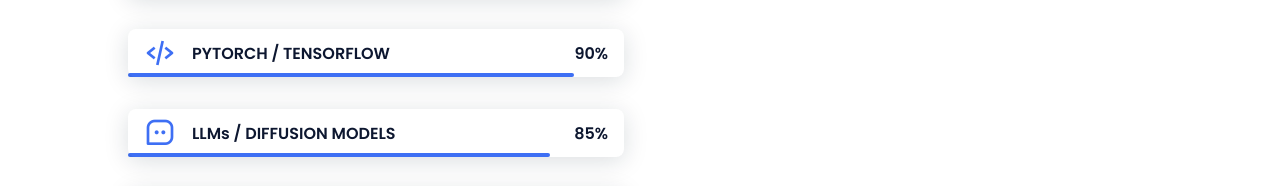
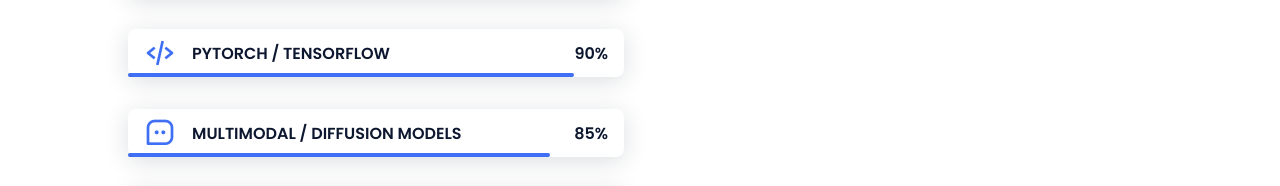
Before and after one commit to Bennnna/dev, a plain HTML site: page index.html in a window 1280 px wide. Shown: the part 2337-2523 px from the top of the page. Drawn offline with nearby package versions, Linux system fonts and the light colour scheme.

Commit message:
Update index.html

```diff
--- a/index.html
+++ b/index.html
@@ -197,7 +197,7 @@
                     <div class="skills__data">
                         <div class="skills__names">
                             <i class='bx bx-message-square-dots skills__icon'></i>
-                            <span class="skills__name">LLMs / DIFFUSION MODELS</span>
+                            <span class="skills__name">MULTIMODAL / DIFFUSION MODELS</span>
                         </div>
                         <div class="skills__bar skills__llm"></div>
                         <div>
```
